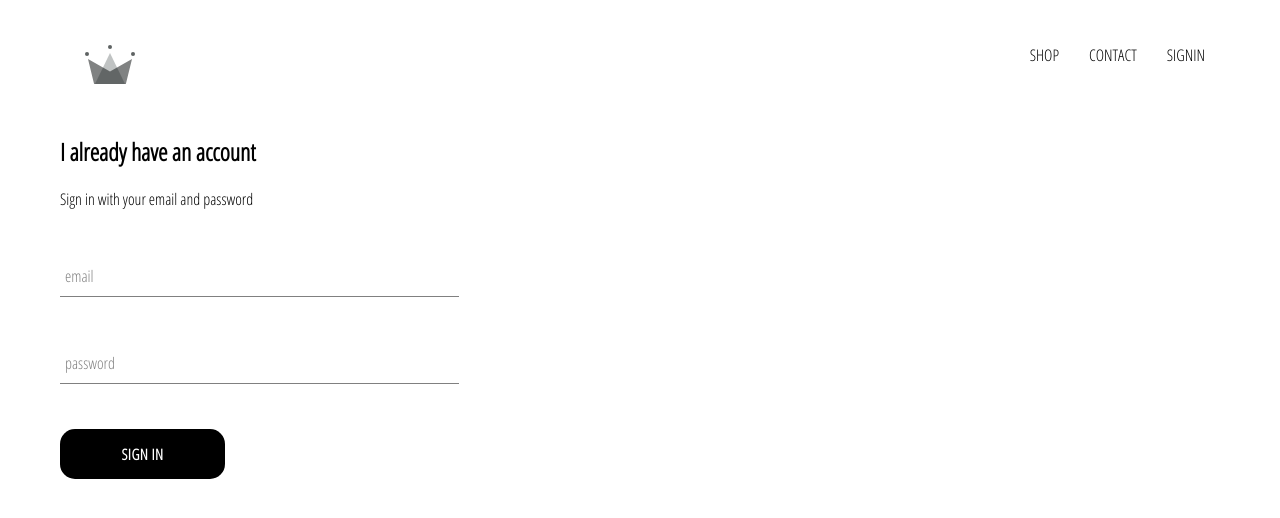
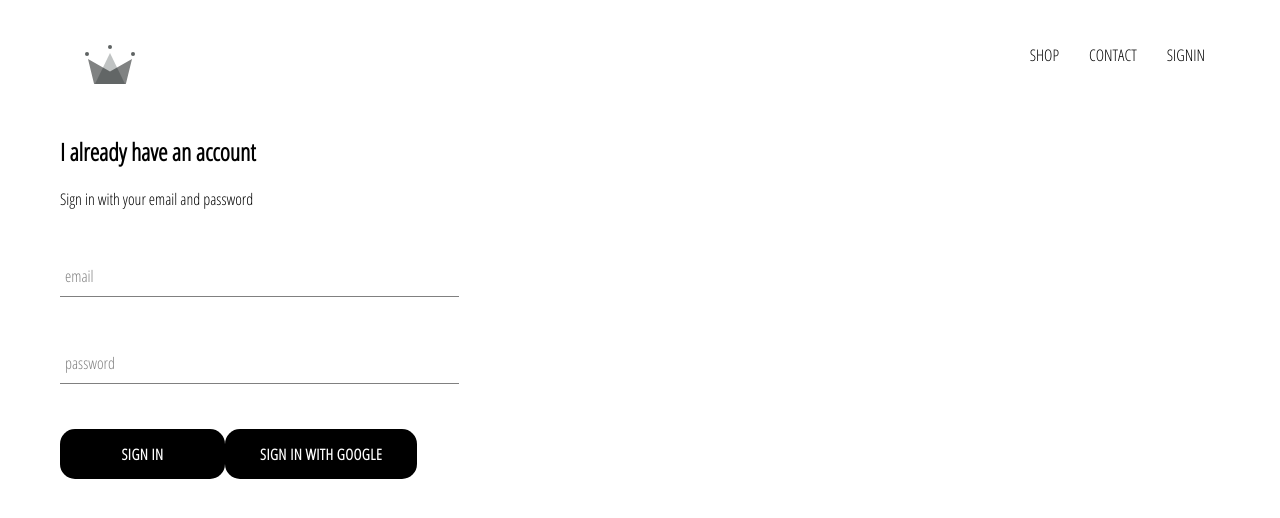
Before and after one commit to nikpalyi/ecommerce, a React (Create React App) app: page /signin in a window 1280 px wide. Shown: the top 518 px of the page. Built offline with nearby package versions, Linux system fonts and the light colour scheme.

Commit message:
implement Google auth for sign-in button

```diff
--- a/src/components/sign-in/sign-in.component.jsx
+++ b/src/components/sign-in/sign-in.component.jsx
@@ -2,6 +2,8 @@ import React from 'react';
 
 import FormInput from '../form-input/form-input.component';
 import CustomButton from '../custom-button/custom-button.component';
+
+import { signInWithGoogle } from '../../firebase/firebase.utils';
 
 import './sign-in.styles.scss';
 
@@ -51,6 +53,10 @@ class SignIn extends React.Component {
             required
           />
           <CustomButton type='submit'> Sign in </CustomButton>
+          <CustomButton onClick={signInWithGoogle}>
+            {' '}
+            Sign in with Google
+          </CustomButton>
         </form>
       </div>
     );
--- a/src/firebase/firebase.utils.js
+++ b/src/firebase/firebase.utils.js
@@ -1,6 +1,6 @@
 import firebase from 'firebase/app';
-import firebase from 'firebase/firestore';
-import firebase from 'firebase/auth';
+import 'firebase/firestore';
+import 'firebase/auth';
 
 const config = {
   apiKey: 'AIzaSyB6LkdMyPP5bVw4xDNy6hv9mZvX_A_xZ4A',
@@ -22,6 +22,6 @@ export const firestore = firebase.firestore();
 const provider = new firebase.auth.GoogleAuthProvider();
 // we always want to trigger the Google pop-up whenever we use Google auth provider for authentication and sign-in:
 provider.setCustomParameters({ prompt: 'select_account' });
-export const signWithGoogle = () => auth.signInWithPopup(provider);
+export const signInWithGoogle = () => auth.signInWithPopup(provider);
 
 export default firebase;
```
